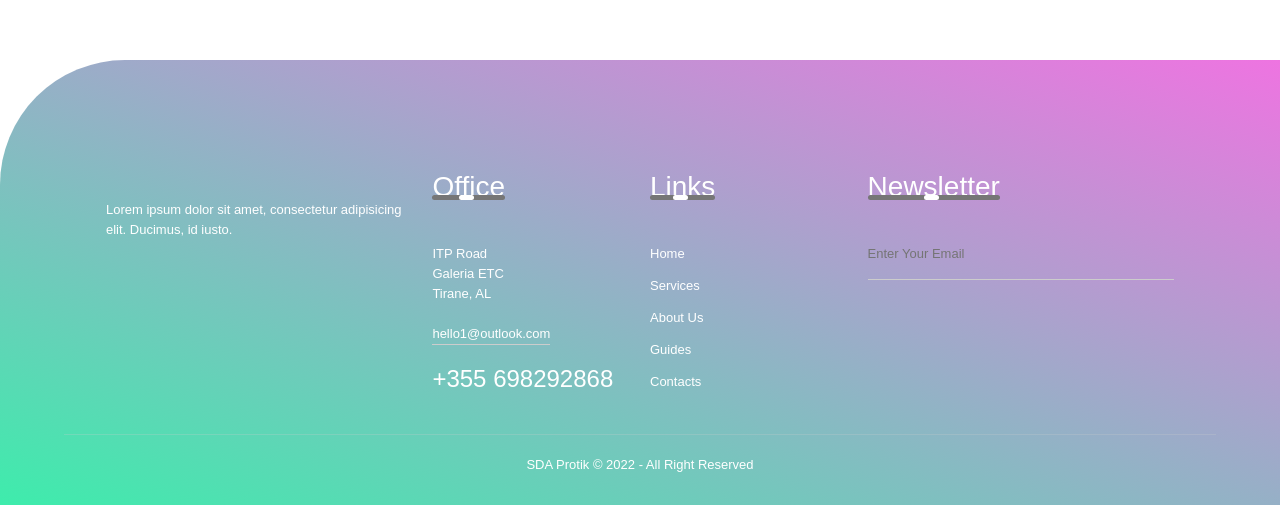
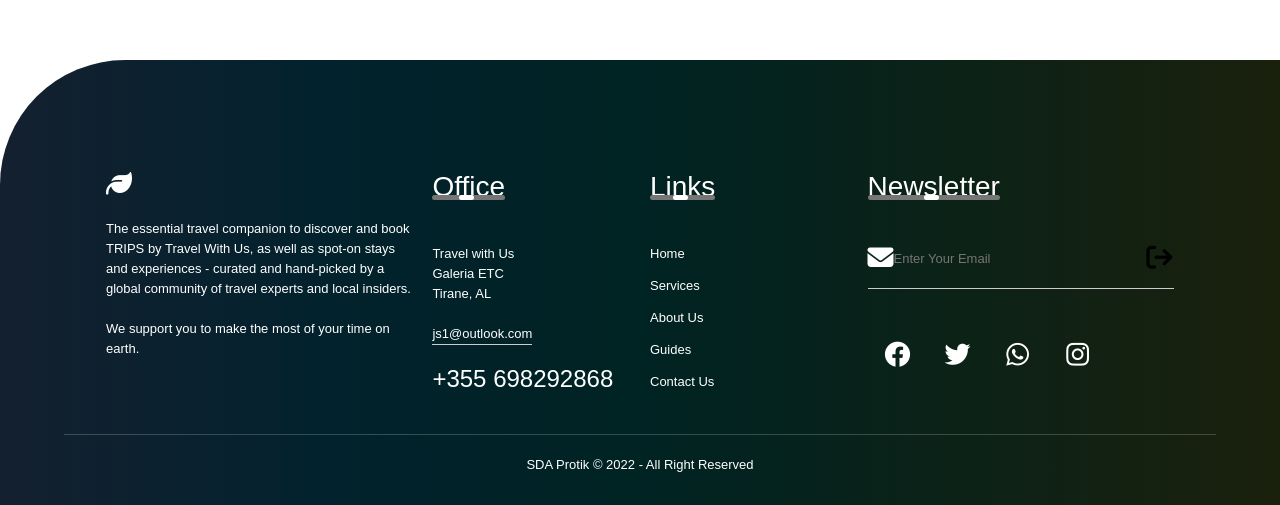
Before and after one commit to albani07/Trips-Portal, an Angular app: page / in a window 1280 px wide. Shown: the part 295-800 px from the top of the page. Built offline with nearby package versions, Linux system fonts and the light colour scheme.

Commit message:
changed html & css for footer

```diff
--- a/src/app/footer/footer.component.html
+++ b/src/app/footer/footer.component.html
@@ -4,6 +4,14 @@
     <meta charset="UTF-8" />
     <meta http-equiv="X-UA-Compatible" content="IE=edge" />
     <meta name="viewport" content="width=device-width, initial-scale=1.0" />
+    <link
+      rel="stylesheet"
+      href="https://cdnjs.cloudflare.com/ajax/libs/font-awesome/6.1.1/css/all.min.css"
+    />
+    <link
+      href="https://maxcdn.bootstrapcdn.com/font-awesome/4.5.0/css/font-awesome.min.css"
+      rel="stylesheet"
+    />
 
     <title>Document</title>
     <script
@@ -16,21 +24,26 @@
     <footer>
       <div class="row">
         <div class="col">
-          <img src="" class="logo" />
+          <div><i class="fa-solid fa-leaf" style="font-size: 2em"></i></div>
+          <br />
           <p>
-            Lorem ipsum dolor sit amet, consectetur adipisicing elit. Ducimus,
-            id iusto.
+            The essential travel companion to discover and book TRIPS by Travel
+            With Us, as well as spot-on stays and experiences - curated and
+            hand-picked by a global community of travel experts and local
+            insiders.
           </p>
+          <br />
+          <span>We support you to make the most of your time on earth.</span>
         </div>
         <div class="col">
           <h3>
             Office
             <div class="underline"><span></span></div>
           </h3>
-          <p>ITP Road</p>
+          <p>Travel with Us</p>
           <p>Galeria ETC</p>
           <p>Tirane, AL</p>
-          <p class="email-id">hello1@outlook.com</p>
+          <p class="email-id">js1@outlook.com</p>
           <h4>+355 698292868</h4>
         </div>
         <div class="col">
@@ -43,7 +56,7 @@
             <li><a href="#">Services</a></li>
             <li><a href="#">About Us</a></li>
             <li><a href="#">Guides</a></li>
-            <li><a href="#">Contacts</a></li>
+            <li><a href="#">Contact Us</a></li>
           </ul>
         </div>
         <div class="col">
@@ -52,10 +65,15 @@
             <div class="underline"><span></span></div>
           </h3>
           <form>
-            <i class="fa-solid fa-envelope"></i>
+            <div>
+              <i class="fa-solid fa-envelope" style="font-size: 2em"></i>
+            </div>
             <input type="email" placeholder="Enter Your Email" required />
             <button type="submit">
-              <i class="fa-solid fa-arrow-right-from-bracket"></i>
+              <i
+                class="fa-solid fa-arrow-right-from-bracket"
+                style="font-size: 2em"
+              ></i>
             </button>
           </form>
           <div class="social-icons">
--- a/src/app/footer/footer.component.scss
+++ b/src/app/footer/footer.component.scss
@@ -10,18 +10,27 @@ body {
 }
 
 footer {
-  width: 100%;
+  width: 100vw;
   position: absolute;
   bottom: 0;
-  //   background: linear-gradient(to right, #669f68, #012b14);
   background-color: #3eecac;
-  background-image: linear-gradient(19deg, #3eecac 0%, #ee74e1 100%);
+  background-image: linear-gradient(
+    to right,
+    #142030,
+    #02222d,
+    #002323,
+    #0c2217,
+    #1a200c
+  );
 
   color: #fff;
   padding: 100px 0 30px;
   border-top-left-radius: 125px;
   font-size: 13px;
   line-height: 20px;
+  display: inline;
+  margin: 0;
+  overflow: hidden;
 }
 
 .row {
@@ -106,17 +115,30 @@ form button .fas {
   color: #ccc;
 }
 
-.social-icons .fab {
+.fa-brands {
   width: 40px;
   height: 40px;
-  border-radius: 50%;
+  line-height: 30px;
+  margin: 0 10px;
   text-align: center;
-  line-height: 40px;
-  font-size: 20px;
-  color: #000;
-  background: white;
-  margin-right: 15px;
   cursor: pointer;
+  border-radius: none;
+  border: none;
+  float: left;
+  transition: all 0.5s ease;
+}
+
+.fa-brands:hover {
+  opacity: 0.7;
+  color: greenyellow;
+}
+.fa-solid:hover {
+  opacity: 0.7;
+  color: greenyellow;
+}
+
+.social-icons {
+  font-size: 2em;
 }
 
 hr {
```
